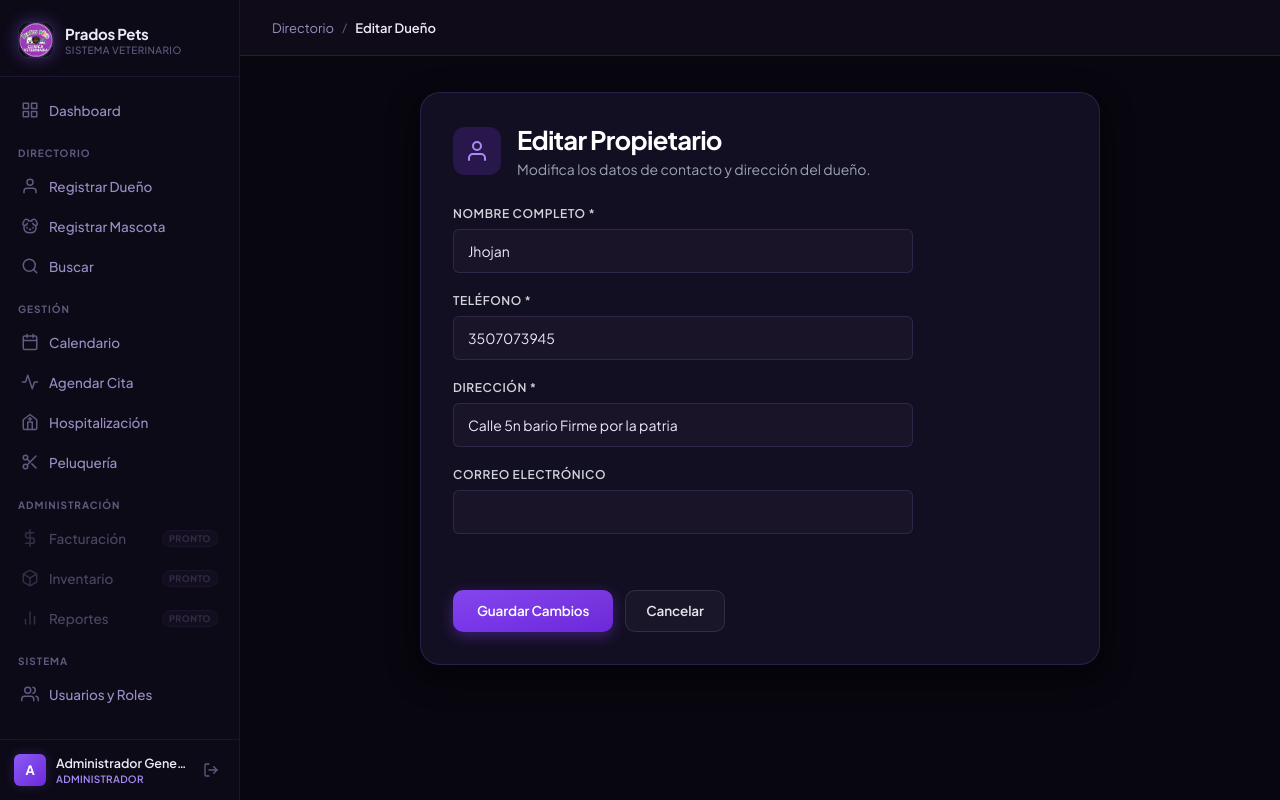
After one commit to Cruz-Fernando/AppWeb-Prados-Pets, a Django app: page /directorio/duenos/1/editar/ in a window 1280 px wide. The commit adds this page. Run offline with Django 5.2, Linux system fonts and the light colour scheme; a user stored in the database is signed in; data comes from the database, SQL or seed files in the repository.

Commit message:
quedo lista la vista, url y plantilla estilizada para edicion de dueno SW-02

```diff
--- a/apps/directorio/forms.py
+++ b/apps/directorio/forms.py
@@ -1,5 +1,26 @@
 from django import forms
-from .models import Mascota, Vacunacion
+from .models import Dueno, Mascota, Vacunacion
+
+
+class DuenoForm(forms.ModelForm):
+    class Meta:
+        model = Dueno
+        fields = ['nombre_completo', 'telefono', 'direccion', 'correo']
+        widgets = {
+            'nombre_completo': forms.TextInput(attrs={'class': 'form-control', 'id': 'id_nombre_completo'}),
+            'telefono': forms.TextInput(attrs={'class': 'form-control', 'id': 'id_telefono'}),
+            'direccion': forms.TextInput(attrs={'class': 'form-control', 'id': 'id_direccion'}),
+            'correo': forms.EmailInput(attrs={'class': 'form-control', 'id': 'id_correo'}),
+        }
+
+    def clean_telefono(self):
+        telefono = self.cleaned_data.get('telefono', '').strip()
+        dueno_id = self.instance.pk
+        if Dueno.objects.filter(telefono=telefono).exclude(pk=dueno_id).exists():
+            raise forms.ValidationError(
+                f"El número de teléfono '{telefono}' ya está registrado por otro dueño."
+            )
+        return telefono
 
 
 class MascotaForm(forms.ModelForm):
@@ -49,7 +70,6 @@ class MascotaForm(forms.ModelForm):
 
     def clean(self):
         cleaned = super().clean()
-        # Si el campo oculto id_dueno quedó vacío, lanzar error descriptivo
         if not cleaned.get('id_dueno'):
             self.add_error('buscar_dueno', 'Debes seleccionar un dueño de la lista de sugerencias.')
         return cleaned
--- a/apps/directorio/urls.py
+++ b/apps/directorio/urls.py
@@ -3,6 +3,7 @@ from . import views
 
 urlpatterns = [
     path('registrar-dueno/', views.registrar_dueno, name='registrar_dueno'),
+    path('duenos/<int:dueno_id>/editar/', views.editar_dueno, name='editar_dueno'),
     path('mascotas/registrar/', views.registrar_mascota, name='registrar_mascota'),
     path('mascotas/<int:mascota_id>/editar/', views.editar_mascota, name='editar_mascota'),
     path('duenos/autocomplete/', views.autocomplete_duenos, name='autocomplete_duenos'),
--- a/apps/directorio/views.py
+++ b/apps/directorio/views.py
@@ -1,13 +1,12 @@
 from django.contrib.auth.decorators import login_required
-from django.shortcuts import render, redirect
+from django.shortcuts import render, redirect, get_object_or_404
 from django.contrib import messages
 from django.db import IntegrityError
 from django.db.models import Q
 from django.http import JsonResponse
-from django.shortcuts import get_object_or_404
 from django.urls import reverse
 
-from apps.directorio.forms import MascotaForm, VacunacionForm
+from apps.directorio.forms import DuenoForm, MascotaForm, VacunacionForm
 from .models import Dueno, Mascota
 
 
@@ -33,12 +32,33 @@ def registrar_dueno(request):
                 f"Error [ERR-001]: El número de teléfono '{telefono}' ya está registrado. "
                 "Causa: el teléfono debe ser único. Solución: verifica el número o usa uno diferente."
             )
-            # Conservamos lo escrito para no obligar a retipear todo
             return render(request, 'directorio/dueno_form.html', {
                 'nombre': nombre, 'telefono': telefono, 'direccion': direccion,
             })
 
     return render(request, 'directorio/dueno_form.html')
+
+
+@login_required
+def editar_dueno(request, dueno_id):
+    """SW-02: Edición de datos de un propietario."""
+    dueno = get_object_or_404(Dueno, id_dueno=dueno_id)
+    if request.method == 'POST':
+        form = DuenoForm(request.POST, instance=dueno)
+        if form.is_valid():
+            try:
+                form.save()
+                messages.success(request, '¡Propietario actualizado con éxito!')
+                return redirect('editar_dueno', dueno_id=dueno.id_dueno)
+            except IntegrityError:
+                form.add_error('telefono', 'El número de teléfono ya pertenece a otro dueño.')
+    else:
+        form = DuenoForm(instance=dueno)
+
+    return render(request, 'directorio/dueno_editar_form.html', {
+        'form': form,
+        'dueno': dueno
+    })
 
 
 @login_required
@@ -100,13 +120,6 @@ def editar_mascota(request, mascota_id):
 
 @login_required
 def buscar_directorio(request):
-    """
-    HU05 — "Como recepcionista, quiero buscar un dueño o mascota,
-    para atenderlo rápidamente."
-
-    Sirve tanto la página completa (para GET normal / sin JS) como
-    respuestas JSON para la búsqueda en tiempo real vía fetch().
-    """
     q = request.GET.get('q', '').strip()
     duenos = Dueno.objects.none()
     mascotas = Mascota.objects.none()
@@ -131,6 +144,7 @@ def buscar_directorio(request):
                     'nombre_completo': d.nombre_completo,
                     'telefono': d.telefono,
                     'direccion': d.direccion,
+                    'url_edicion': reverse('editar_dueno', args=[d.id_dueno]),
                 }
                 for d in duenos
             ],
--- /dev/null
+++ b/templates/directorio/dueno_editar_form.html
@@ -0,0 +1,108 @@
+{% extends 'base.html' %}
+{% block title %}Editar Propietario · Prados Pets{% endblock %}
+
+{% block body %}
+<div class="app-shell">
+  {% include "usuarios/_sidebar.html" %}
+
+  <div class="app-main">
+    <header class="app-topbar">
+      <button type="button" class="app-topbar__toggle" id="sidebar-toggle-btn" aria-label="Abrir menú">
+        <svg width="22" height="22" viewBox="0 0 24 24" fill="none" stroke="currentColor" stroke-width="2" stroke-linecap="round" stroke-linejoin="round">
+          <line x1="3" y1="12" x2="21" y2="12"></line>
+          <line x1="3" y1="6" x2="21" y2="6"></line>
+          <line x1="3" y1="18" x2="21" y2="18"></line>
+        </svg>
+      </button>
+      <div class="app-topbar__breadcrumb">
+        <a href="{% url 'buscar_directorio' %}">Directorio</a>
+        <span class="app-topbar__sep">/</span>
+        <span class="app-topbar__current">Editar Dueño</span>
+      </div>
+    </header>
+
+    <main class="app-content">
+      <div style="max-width: 680px; margin: 0 auto;">
+
+        {% if messages %}
+        <ul class="app-messages" style="margin-bottom: 1.5rem;">
+          {% for message in messages %}
+            <li class="app-messages__item app-messages__item--{{ message.tags }}">{{ message }}</li>
+          {% endfor %}
+        </ul>
+        {% endif %}
+
+        <!-- Tarjeta principal envolvente -->
+        <div style="background: rgba(22, 18, 38, 0.85); border: 1px solid rgba(139, 92, 246, 0.2); border-radius: 1.25rem; padding: 2rem; box-shadow: 0 10px 30px rgba(0,0,0,0.5);">
+
+          <!-- Encabezado con Ícono e Título -->
+          <div style="display: flex; align-items: center; gap: 1rem; margin-bottom: 1.75rem;">
+            <div style="width: 48px; height: 48px; border-radius: 0.75rem; background: rgba(124, 58, 237, 0.2); display: flex; align-items: center; justify-content: center; color: #a78bfa;">
+              <svg width="24" height="24" viewBox="0 0 24 24" fill="none" stroke="currentColor" stroke-width="2" stroke-linecap="round" stroke-linejoin="round">
+                <path d="M20 21v-2a4 4 0 0 0-4-4H8a4 4 0 0 0-4 4v2"></path>
+                <circle cx="12" cy="7" r="4"></circle>
+              </svg>
+            </div>
+            <div>
+              <h1 style="font-size: 1.6rem; font-weight: 700; color: #ffffff; margin: 0; line-height: 1.2;">Editar Propietario</h1>
+              <p style="font-size: 0.875rem; color: #9ca3af; margin-top: 0.25rem;">Modifica los datos de contacto y dirección del dueño.</p>
+            </div>
+          </div>
+
+          <form method="post" class="app-form">
+            {% csrf_token %}
+
+            {% if form.non_field_errors %}
+              <div class="app-messages__item app-messages__item--error" style="margin-bottom: 1rem;">
+                {{ form.non_field_errors }}
+              </div>
+            {% endif %}
+
+            <div class="app-form__group" style="margin-bottom: 1.25rem;">
+              <label for="id_nombre_completo" class="app-label" style="text-transform: uppercase; font-size: 0.75rem; letter-spacing: 0.05em; font-weight: 600; color: #d1d5db; margin-bottom: 0.5rem; display: block;">NOMBRE COMPLETO *</label>
+              {{ form.nombre_completo }}
+              {% if form.nombre_completo.errors %}
+                <span class="app-form__error" style="color: #f87171; font-size: 0.8rem; margin-top: 0.25rem; display: block;">{{ form.nombre_completo.errors.0 }}</span>
+              {% endif %}
+            </div>
+
+            <div class="app-form__group" style="margin-bottom: 1.25rem;">
+              <label for="id_telefono" class="app-label" style="text-transform: uppercase; font-size: 0.75rem; letter-spacing: 0.05em; font-weight: 600; color: #d1d5db; margin-bottom: 0.5rem; display: block;">TELÉFONO *</label>
+              {{ form.telefono }}
+              {% if form.telefono.errors %}
+                <span class="app-form__error" style="color: #f87171; font-size: 0.8rem; margin-top: 0.25rem; display: block;">{{ form.telefono.errors.0 }}</span>
+              {% endif %}
+            </div>
+
+            <div class="app-form__group" style="margin-bottom: 1.25rem;">
+              <label for="id_direccion" class="app-label" style="text-transform: uppercase; font-size: 0.75rem; letter-spacing: 0.05em; font-weight: 600; color: #d1d5db; margin-bottom: 0.5rem; display: block;">DIRECCIÓN *</label>
+              {{ form.direccion }}
+              {% if form.direccion.errors %}
+                <span class="app-form__error" style="color: #f87171; font-size: 0.8rem; margin-top: 0.25rem; display: block;">{{ form.direccion.errors.0 }}</span>
+              {% endif %}
+            </div>
+
+            <div class="app-form__group" style="margin-bottom: 1.5rem;">
+              <label for="id_correo" class="app-label" style="text-transform: uppercase; font-size: 0.75rem; letter-spacing: 0.05em; font-weight: 600; color: #d1d5db; margin-bottom: 0.5rem; display: block;">CORREO ELECTRÓNICO</label>
+              {{ form.correo }}
+              {% if form.correo.errors %}
+                <span class="app-form__error" style="color: #f87171; font-size: 0.8rem; margin-top: 0.25rem; display: block;">{{ form.correo.errors.0 }}</span>
+              {% endif %}
+            </div>
+
+            <div class="app-form__actions" style="display: flex; gap: 0.75rem; margin-top: 2rem;">
+              <button type="submit" class="btn btn--primary" style="background: linear-gradient(135deg, #7c3aed 0%, #6d28d9 100%); padding: 0.75rem 1.5rem; border-radius: 0.625rem; font-weight: 600; border: none; box-shadow: 0 4px 14px rgba(124, 58, 237, 0.4);">
+                Guardar Cambios
+              </button>
+              <a href="{% url 'buscar_directorio' %}" class="btn btn--ghost" style="padding: 0.75rem 1.25rem; border-radius: 0.625rem; border: 1px solid rgba(255,255,255,0.1); color: #e5e7eb;">
+                Cancelar
+              </a>
+            </div>
+          </form>
+        </div>
+
+      </div>
+    </main>
+  </div>
+</div>
+{% endblock %}
```
Also changed, not shown: templates/directorio/_resultados_busqueda.html (+20 -3 lines), templates/directorio/buscar.html (+6 -10 lines).
